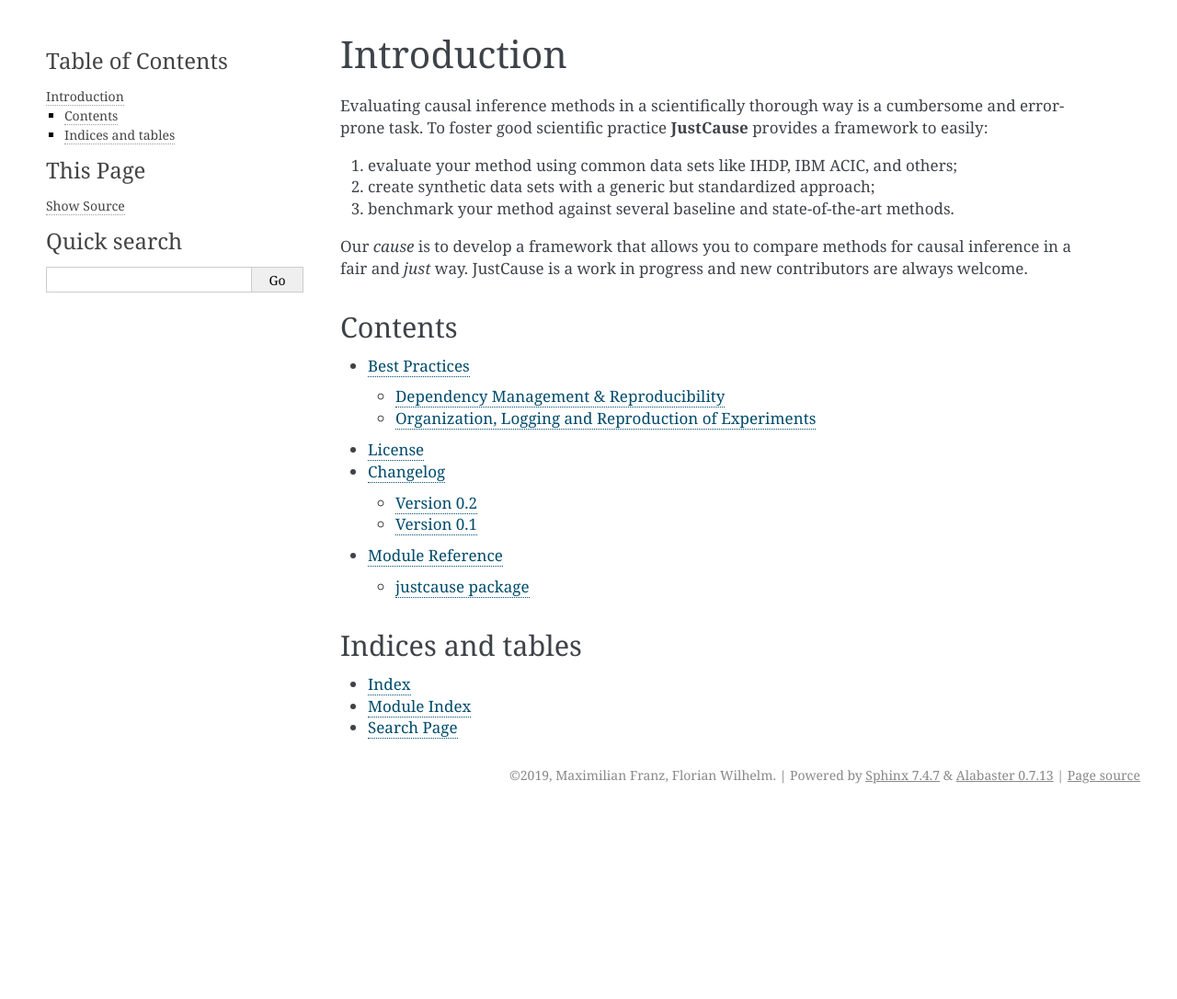
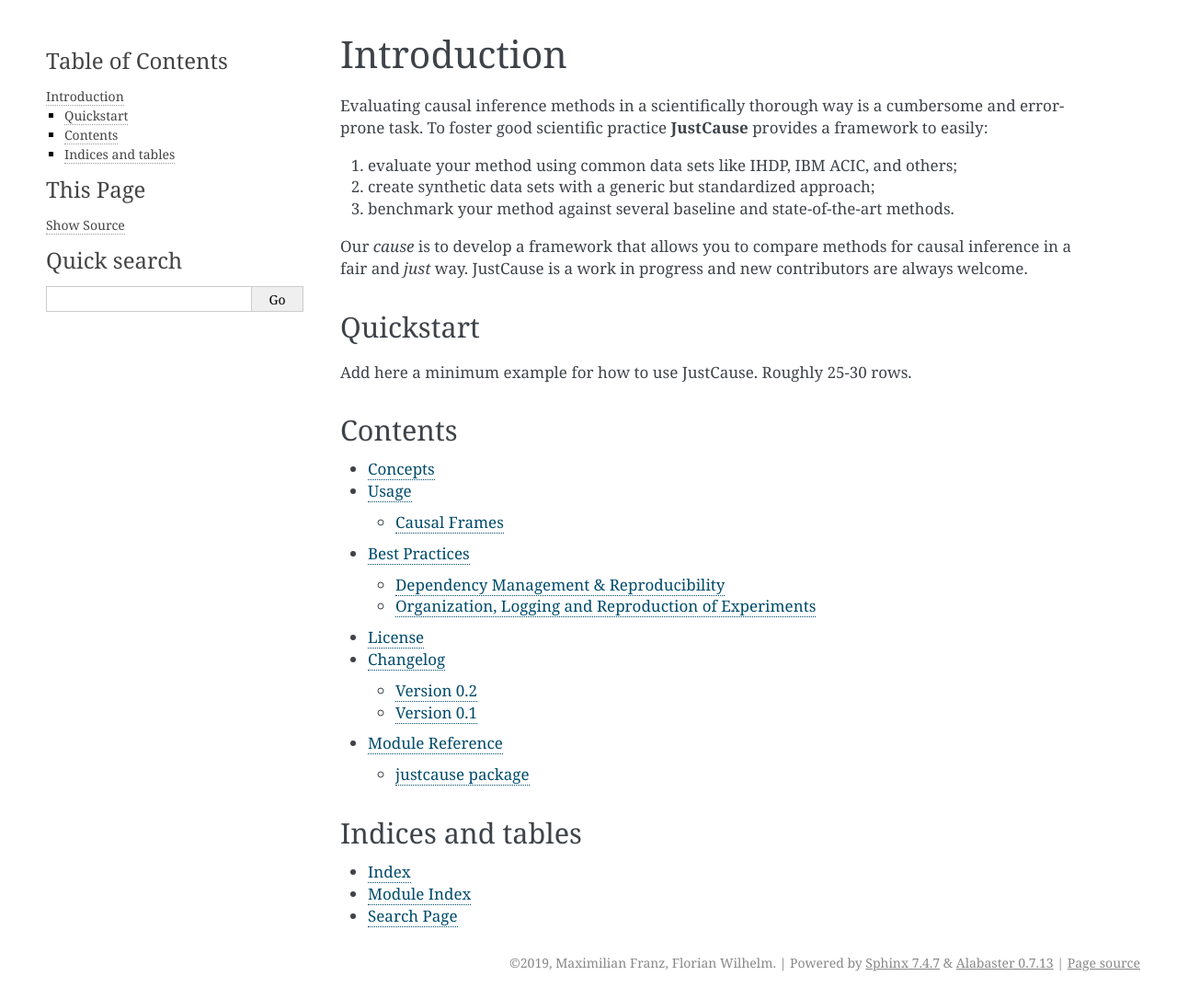
Before and after one commit to inovex/justcause, a Sphinx documentation site: the page built from docs/index.rst, in a window 1280 px wide. Shown: the whole page at 92% size. Built offline with Sphinx 7.4.7, drawn with Linux system fonts in a browser that asks for light colours; the version number is read from the project's files by our own code; before the commit the page ends 900 px from its top, so only the background shows below that.

Commit message:
Define doc structure

```diff
--- /dev/null
+++ b/docs/concepts.rst
@@ -0,0 +1,6 @@
+========
+Concepts
+========
+
+
+Explain here what ``replications`` are the idea behind CausalFrames and how things plug together on a conceptual level.
--- a/docs/index.rst
+++ b/docs/index.rst
@@ -13,12 +13,20 @@
 in a fair and *just* way. JustCause is a work in progress and new contributors are always welcome.
 
 
+Quickstart
+==========
+
+Add here a minimum example for how to use JustCause. Roughly 25-30 rows.
+
+
 Contents
 ========
 
 .. toctree::
    :maxdepth: 2
 
+   Concepts <concepts>
+   Usage <usage>
    Contributions & Help <contributing>
    Best Practices <best_practices>
    License <license>
```
Also changed, not shown: docs/usage.rst (added, +10 -0 lines).
